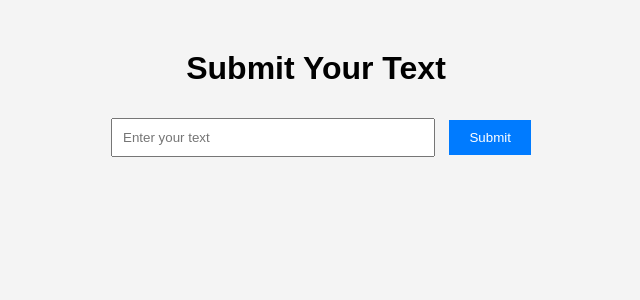
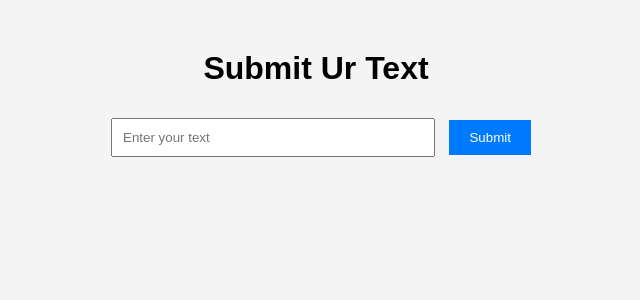
Before and after one commit to AshwinBeryl/flask, a Flask app: template templates/index.html in a window 1280 px wide. Shown: the top 300 px of the page, without its empty margins (324-964 px from the left). Run offline with Flask 3, Linux system fonts and the light colour scheme; the template is opened without the code that fills it, so the values that code supplies are empty.

Commit message:
Cosmetic change on UI

```diff
--- a/templates/index.html
+++ b/templates/index.html
@@ -8,7 +8,7 @@
 </head>
 <body>
     <div class="container">
-        <h1>Submit Your Text</h1>
+        <h1>Submit Ur Text</h1>
         <form id="textForm" method="POST">
             <input type="text" name="text" id="textInput" placeholder="Enter your text">
             <button type="submit">Submit</button>
```
